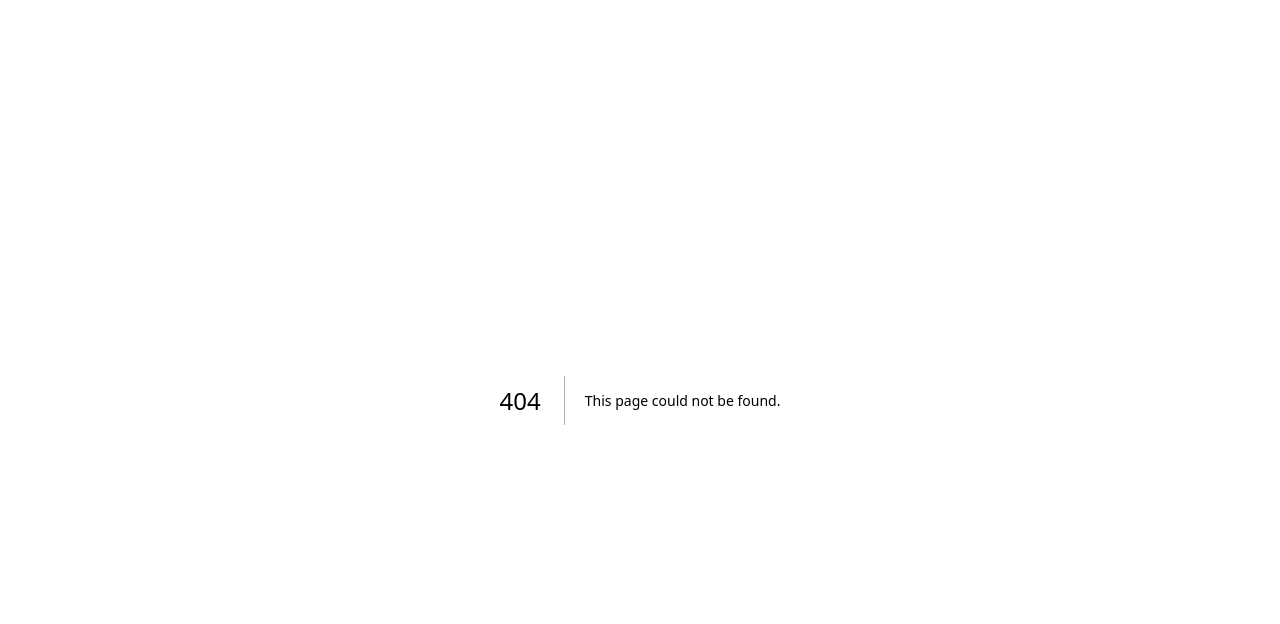
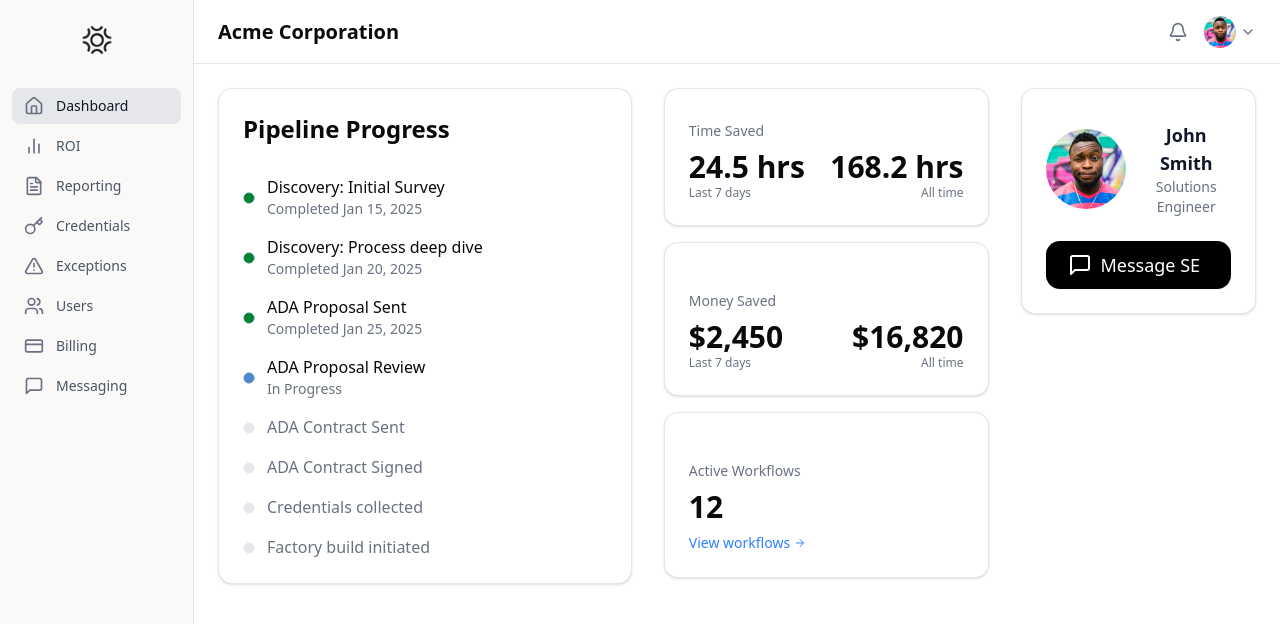
Before and after one commit to TR1R0G/nexus-dashboard, a Next.js app: page /client in a window 1280 px wide. Before the commit this address had no page. Shown: the top 624 px of the page. Built offline with nearby package versions, Linux system fonts and the light colour scheme.

Commit message:
Implement client dashboard

```diff
--- /dev/null
+++ b/app/client/layout.tsx
@@ -0,0 +1,19 @@
+import { ClientSidebar } from "@/components/layout/client/ClientSidebar";
+import { ClientTopBar } from "@/components/layout/client/ClientTopBar";
+import type React from "react";
+
+export default function DashboardLayout({
+  children,
+}: {
+  children: React.ReactNode;
+}) {
+  return (
+    <div className="flex h-screen bg-white">
+      <ClientSidebar />
+      <div className="flex-1 flex flex-col overflow-hidden">
+        <ClientTopBar />
+        <main className="flex-1 overflow-y-auto p-6 bg-white">{children}</main>
+      </div>
+    </div>
+  );
+}
--- /dev/null
+++ b/app/client/page.tsx
@@ -0,0 +1,163 @@
+import { Avatar, AvatarFallback, AvatarImage } from "@/components/ui/avatar";
+import { Button } from "@/components/ui/button";
+import { Card, CardContent, CardHeader, CardTitle } from "@/components/ui/card";
+import { ArrowRight, Circle, MessageSquare } from "lucide-react";
+import Link from "next/link";
+export default function DashboardPage() {
+  // Pipeline progress data
+  const pipelineSteps = [
+    {
+      title: "Discovery: Initial Survey",
+      status: "completed",
+      date: "Completed Jan 15, 2025",
+    },
+    {
+      title: "Discovery: Process deep dive",
+      status: "completed",
+      date: "Completed Jan 20, 2025",
+    },
+    {
+      title: "ADA Proposal Sent",
+      status: "completed",
+      date: "Completed Jan 25, 2025",
+    },
+    {
+      title: "ADA Proposal Review",
+      status: "in-progress",
+      date: "In Progress",
+    },
+    {
+      title: "ADA Contract Sent",
+      status: "pending",
+      date: "",
+    },
+    {
+      title: "ADA Contract Signed",
+      status: "pending",
+      date: "",
+    },
+    {
+      title: "Credentials collected",
+      status: "pending",
+      date: "",
+    },
+    {
+      title: "Factory build initiated",
+      status: "pending",
+      date: "",
+    },
+  ];
+
+  return (
+    <div className="grid grid-cols-12 gap-8 items-start">
+      {/* Pipeline Progress */}
+      <Card className="col-span-12 md:col-span-5">
+        <CardHeader>
+          <CardTitle className="text-2xl">Pipeline Progress</CardTitle>
+        </CardHeader>
+        <CardContent className="space-y-4">
+          {pipelineSteps.map((step, index) => (
+            <div key={index} className="flex items-center">
+              {step.status === "completed" && (
+                <Circle className="h-3 w-3 text-[#1D8560] fill-green-700 mt-0.5 mr-3 flex-shrink-0" />
+              )}
+              {step.status === "in-progress" && (
+                <Circle className="h-3 w-3 text-[#4E86CF] mt-0.5 mr-3 flex-shrink-0 fill-[#4E86CF]" />
+              )}
+              {step.status === "pending" && (
+                <Circle className="h-3 w-3 text-[#E5E7EB] fill-[#E5E7EB] mt-0.5 mr-3 flex-shrink-0" />
+              )}
+              <div>
+                {step.status !== "pending" && (
+                  <p className="text-md font-medium">{step.title}</p>
+                )}
+                {step.status === "pending" && (
+                  <p className="text-md font text-gray-500">{step.title}</p>
+                )}
+                {step.date && (
+                  <p className="text-sm text-gray-500">{step.date}</p>
+                )}
+              </div>
+            </div>
+          ))}
+        </CardContent>
+      </Card>
+
+      {/* Stats Cards */}
+      <div className="col-span-12 md:col-span-4 space-y-4">
+        {/* Time Saved */}
+        <Card>
+          <CardContent className="pt-2">
+            <p className="text-sm text-gray-500">Time Saved</p>
+            <div className="flex justify-between items-end mt-2">
+              <div>
+                <p className="text-3xl font-bold">24.5 hrs</p>
+                <p className="text-xs text-gray-500">Last 7 days</p>
+              </div>
+              <div className="text-right">
+                <p className="text-3xl font-bold">168.2 hrs</p>
+                <p className="text-xs text-gray-500">All time</p>
+              </div>
+            </div>
+          </CardContent>
+        </Card>
+
+        {/* Money Saved */}
+        <Card>
+          <CardContent className="pt-6">
+            <p className="text-sm text-gray-500">Money Saved</p>
+            <div className="flex justify-between items-end mt-2">
+              <div>
+                <p className="text-3xl font-bold">$2,450</p>
+                <p className="text-xs text-gray-500">Last 7 days</p>
+              </div>
+              <div className="text-right">
+                <p className="text-3xl font-bold">$16,820</p>
+                <p className="text-xs text-gray-500">All time</p>
+              </div>
+            </div>
+          </CardContent>
+        </Card>
+
+        {/* Active Workflows */}
+        <Card>
+          <CardContent className="pt-6">
+            <p className="text-sm text-gray-500">Active Workflows</p>
+            <p className="text-3xl font-bold mt-2">12</p>
+            <Link
+              href="/workflows"
+              className="text-sm text-blue-500 flex items-center mt-2 hover:underline"
+            >
+              View workflows <ArrowRight className="ml-1 h-3 w-3" />
+            </Link>
+          </CardContent>
+        </Card>
+      </div>
+
+      {/* User Profile */}
+      <Card className="col-span-12 md:col-span-3 self-start">
+        <CardContent className="pt-2 flex flex-col items-center text-center">
+          <div className="flex flex-row items-center gap-4 w-full">
+            <Avatar className="h-20 w-20">
+              <AvatarImage src="/assets/avatar-image.jpg" alt="John Smith" />
+              <AvatarFallback>JS</AvatarFallback>
+            </Avatar>
+            <div className="flex flex-col items-start justify-center">
+              <h3 className="font-semibold text-lg text-gray-900">
+                John Smith
+              </h3>
+              <p className="text-sm text-gray-500">Solutions Engineer</p>
+            </div>
+          </div>
+          <Button
+            className="mt-6 p-6 w-full rounded-xl bg-black"
+            variant="default"
+          >
+            <MessageSquare className="size-6 text-white" />
+            <span className="mr-2 text-lg text-white">Message SE</span>
+          </Button>
+        </CardContent>
+      </Card>
+    </div>
+  );
+}
--- /dev/null
+++ b/components/layout/client/ClientSidebar.tsx
@@ -0,0 +1,98 @@
+"use client";
+
+import braintrustLogo from "@/public/assets/braintrust_logo.png";
+import {
+  AlertTriangle,
+  BarChart2,
+  CreditCard,
+  FileText,
+  Home,
+  Key,
+  MessageSquare,
+  Users,
+} from "lucide-react";
+import Image from "next/image";
+import Link from "next/link";
+
+export function ClientSidebar() {
+  return (
+    <div className="w-[194px] h-full bg-[#FAF9F8] border-r flex flex-col">
+      <div className="p-4 flex justify-center">
+        <button className="p-2 rounded-full hover:bg-gray-200">
+          <Image
+            src={braintrustLogo}
+            alt="Braintrust Logo"
+            width={32}
+            height={32}
+          />
+        </button>
+      </div>
+
+      <nav className="flex-1 px-3 py-2 space-y-1">
+        <Link
+          href="/dashboard"
+          className="flex items-center px-3 py-2 text-sm font-medium rounded-md bg-gray-200 text-gray-900"
+        >
+          <Home className="mr-3 h-5 w-5 text-gray-500" />
+          Dashboard
+        </Link>
+
+        <Link
+          href="/roi"
+          className="flex items-center px-3 py-2 text-sm font-medium rounded-md text-gray-600 hover:bg-gray-100"
+        >
+          <BarChart2 className="mr-3 h-5 w-5 text-gray-500" />
+          ROI
+        </Link>
+
+        <Link
+          href="/reporting"
+          className="flex items-center px-3 py-2 text-sm font-medium rounded-md text-gray-600 hover:bg-gray-100"
+        >
+          <FileText className="mr-3 h-5 w-5 text-gray-500" />
+          Reporting
+        </Link>
+
+        <Link
+          href="/credentials"
+          className="flex items-center px-3 py-2 text-sm font-medium rounded-md text-gray-600 hover:bg-gray-100"
+        >
+          <Key className="mr-3 h-5 w-5 text-gray-500" />
+          Credentials
+        </Link>
+
+        <Link
+          href="/exceptions"
+          className="flex items-center px-3 py-2 text-sm font-medium rounded-md text-gray-600 hover:bg-gray-100"
+        >
+          <AlertTriangle className="mr-3 h-5 w-5 text-gray-500" />
+          Exceptions
+        </Link>
+
+        <Link
+          href="/users"
+          className="flex items-center px-3 py-2 text-sm font-medium rounded-md text-gray-600 hover:bg-gray-100"
+        >
+          <Users className="mr-3 h-5 w-5 text-gray-500" />
+          Users
+        </Link>
+
+        <Link
+          href="/billing"
+          className="flex items-center px-3 py-2 text-sm font-medium rounded-md text-gray-600 hover:bg-gray-100"
+        >
+          <CreditCard className="mr-3 h-5 w-5 text-gray-500" />
+          Billing
+        </Link>
+
+        <Link
+          href="/messaging"
+          className="flex items-center px-3 py-2 text-sm font-medium rounded-md text-gray-600 hover:bg-gray-100"
+        >
+          <MessageSquare className="mr-3 h-5 w-5 text-gray-500" />
+          Messaging
+        </Link>
+      </nav>
+    </div>
+  );
+}
--- /dev/null
+++ b/components/layout/client/ClientTopBar.tsx
@@ -0,0 +1,26 @@
+"use client";
+
+import { Bell, ChevronDown } from "lucide-react";
+import { Avatar, AvatarFallback, AvatarImage } from "../../ui/avatar";
+
+export function ClientTopBar() {
+  return (
+    <header className="h-16 border-b bg-white flex items-center justify-between px-6">
+      <h1 className="text-xl font-semibold">Acme Corporation</h1>
+
+      <div className="flex items-center space-x-4">
+        <button className="text-gray-500 hover:text-gray-700">
+          <Bell className="h-5 w-5" />
+        </button>
+
+        <div className="flex items-center">
+          <Avatar className="h-8 w-8">
+            <AvatarImage src="/assets/avatar-image.jpg" alt="User" />
+            <AvatarFallback>AC</AvatarFallback>
+          </Avatar>
+          <ChevronDown className="h-4 w-4 ml-1 text-gray-500" />
+        </div>
+      </div>
+    </header>
+  );
+}
```
